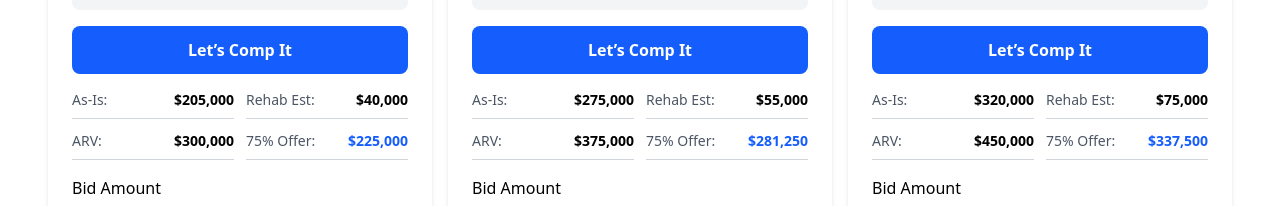
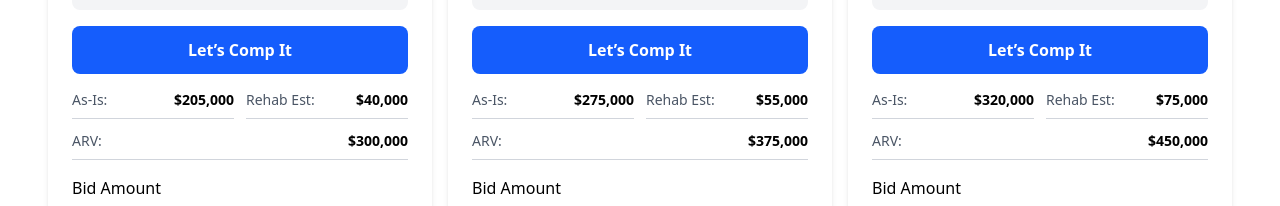
Before and after one commit to softvence-omega/hawk-frontend, a React (Vite) app: page / in a window 1280 px wide. Shown: the part 1180-1386 px from the top of the page. Built offline with nearby package versions, Linux system fonts and the light colour scheme.

Commit message:
75% offer removed

```diff
--- a/src/components/home/HouseCard.tsx
+++ b/src/components/home/HouseCard.tsx
@@ -105,18 +105,18 @@ const HouseCard = ({ property }: { property: Property }) => {
               {formatCurrency(property.rehabEstimate)}
             </p>
           </div>
-          <div className="flex justify-between sm:gap-2 md:gap-4 items-center border-b border-gray-300 pb-2">
+          <div className="flex justify-between sm:gap-2 md:gap-4 col-span-2 items-center border-b border-gray-300 pb-2">
             <p className="text-gray-600 text-sm flex-shrink-0">ARV:</p>
             <p className="font-bold text-sm text-right">
               {formatCurrency(property.arv)}
             </p>
           </div>
-          <div className="flex justify-between sm:gap-2 md:gap-4 items-center border-b border-gray-300 pb-2">
+          {/* <div className="flex justify-between sm:gap-2 md:gap-4 items-center border-b border-gray-300 pb-2">
             <p className="text-gray-600 text-sm flex-shrink-0">75% Offer:</p>
             <p className="font-bold text-sm text-blue-600 text-right">
               {formatCurrency(property.offer)}
             </p>
-          </div>
+          </div> */}
         </div>
 
         {/* Bud Amount Section */}
```
